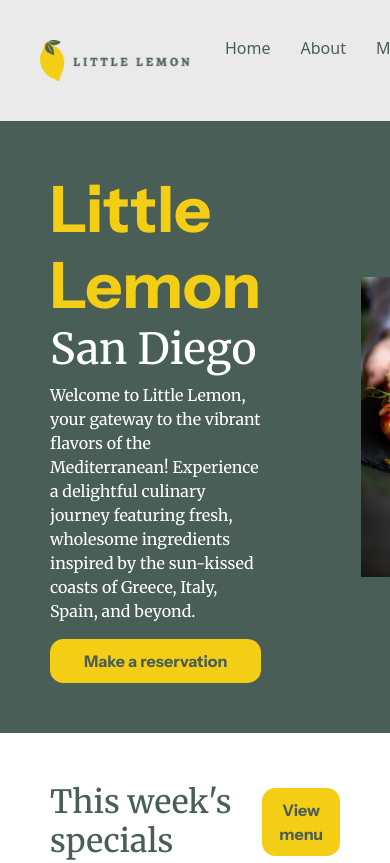
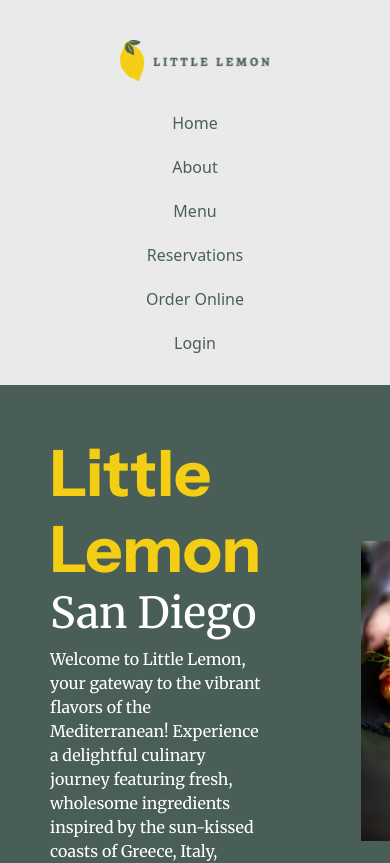
Before and after one commit to c94940/frontend-developer-capstone, a React (Create React App) app: page / in a window 390 px wide. Shown: the top 863 px of the page. Built offline with nearby package versions, Linux system fonts and the light colour scheme.

Commit message:
Made Header responsive with media query for screen width ≤ 768px

```diff
--- a/src/components/Header.css
+++ b/src/components/Header.css
@@ -29,3 +29,10 @@ header {
 .logo-container span {
     font-weight: bold;
 }
+
+@media (max-width: 768px) {
+    header {
+        flex-direction: column;
+        align-items: center;
+    }
+}
--- a/src/components/Header.js
+++ b/src/components/Header.js
@@ -2,7 +2,7 @@ import Nav from './Nav';
 import logo from '../assets/Logo.svg';
 import './Header.css';
 
-function Header() {
+const Header = () => {
     return (
         <header className="header">
             <div className="logo-container">
--- a/src/components/Nav.css
+++ b/src/components/Nav.css
@@ -59,3 +59,23 @@ nav a {
     color: #000;
 }
 */
+
+@media (max-width: 768px) {
+    nav {
+        height: auto;
+        width: 100%;
+        justify-content: center;
+    }
+
+    nav ul {
+        flex-direction: column;
+        align-items: center;
+        width: 100%;
+        /* border: 1px solid; */
+    }
+
+    nav li {
+        margin: 10px 0;
+        /* border: 1px solid; */
+    }
+}
```
